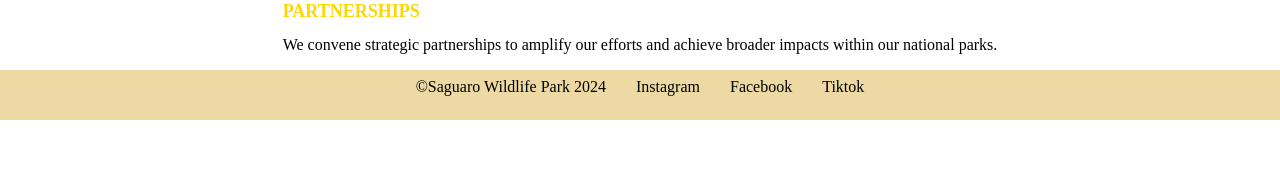
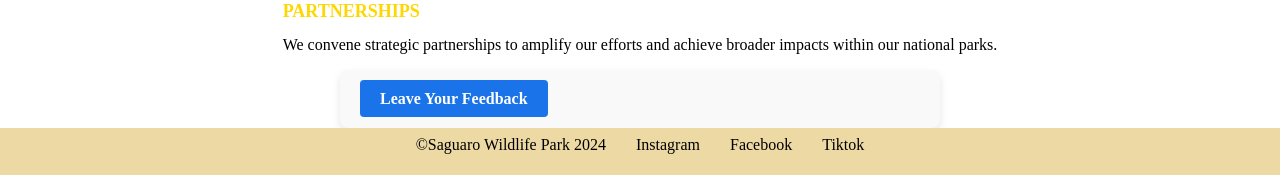
Before and after one commit to wkosso/N317-Spikey-Cactus, a Next.js app: page /about in a window 1280 px wide. Shown: the part 2949-3124 px from the top of the page. Before the commit the page ends 3069 px from the top, so only its background shows below. Built offline with nearby package versions, Linux system fonts and the light colour scheme.

Commit message:
made a form for the about us

```diff
--- a/src/app/about/page.js
+++ b/src/app/about/page.js
@@ -1,6 +1,7 @@
 "use client";
 import PageStyles from "./about.module.css";
 import Link from 'next/link';
+import entryStles from "./principles/entry/EntryForm.module.css"
 export default function NewDocs() {
     return (
         <main>
@@ -63,6 +64,15 @@ Chartered by Congress in 1967, the National Park Foundation is rooted in a legac
 
         </Link>
       </div>
+
+
+      </div>
+
+
+      <div className={entryStles.container}>
+        <Link   href="/about/principles/entry" className={entryStles.button}>
+          Leave Your Feedback
+        </Link>
       </div>
         </main>
     );
--- /dev/null
+++ b/src/app/about/principles/entry/EntryForm.module.css
@@ -0,0 +1,61 @@
+.container {
+    max-width: 600px;
+    margin: 0 auto;
+    padding: 20px;
+    background-color: #f9f9f9;
+    border-radius: 8px;
+    box-shadow: 0 4px 8px rgba(0, 0, 0, 0.1);
+  }
+
+  .title {
+    font-size: 1.5rem;
+    font-weight: bold;
+    text-align: center;
+    color: #333;
+    margin-bottom: 20px;
+  }
+
+  .form {
+    display: flex;
+    flex-direction: column;
+    gap: 15px;
+  }
+
+  .label {
+    font-size: 1rem;
+    font-weight: 600;
+    color: #555;
+  }
+
+  .input, .textarea {
+    padding: 10px;
+    border: 1px solid #ccc;
+    border-radius: 4px;
+    font-size: 1rem;
+  }
+
+  .textarea {
+    min-height: 100px;
+    resize: vertical;
+  }
+
+  .button {
+    padding: 10px 20px;
+    font-size: 1rem;
+    font-weight: bold;
+    color: #fff;
+    background-color: #1a73e8;
+    border: none;
+    border-radius: 4px;
+    cursor: pointer;
+    transition: background-color 0.3s ease;
+    text-decoration: none;
+  }
+
+  .button:hover {
+    background-color: #1558b3;
+  }
+
+  .Link{
+    text-decoration: none;
+  }
```
Also changed, not shown: src/app/about/principles/entry/page.js (added, +66 -0 lines).
